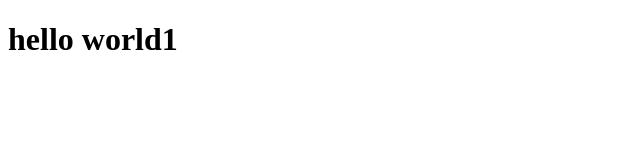
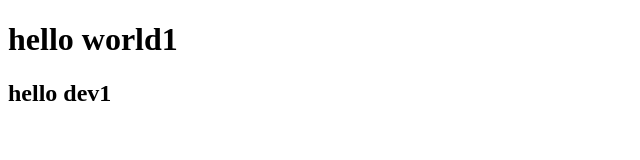
Before and after one commit to Tong-tong/project01, a plain HTML site: page test1.html in a window 1280 px wide. Shown: the whole page, without its empty margins (0-640 px from the left). Drawn offline with Linux system fonts and the light colour scheme.

Commit message:
edit dev

```diff
--- a/test1.html
+++ b/test1.html
@@ -7,5 +7,6 @@
 </head>
 <body>
     <h1>hello world1</h1>
+    <h2>hello dev1</h2>
 </body>
 </html>
```
